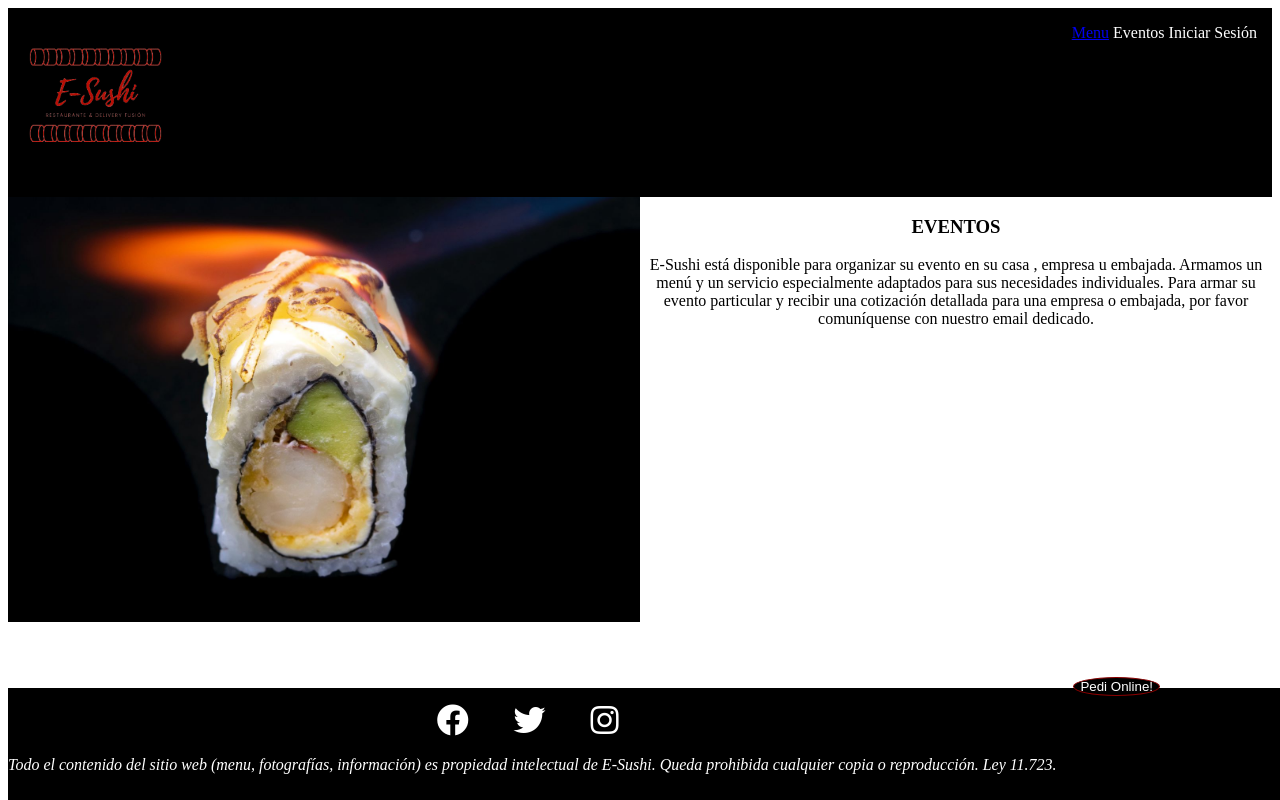
After one commit to fedentz/e-sushi, a Node server app: page /eventos in a window 1280 px wide. The commit adds this page. Run offline with Node 20, Linux system fonts and the light colour scheme.

Commit message:
agregado la parte de eventos

```diff
--- a/app.js
+++ b/app.js
@@ -10,4 +10,5 @@ app.get('/login', (req, res) => res.sendFile(path.join(__dirname, './views/login
 app.get('/producto', (req, res) => res.sendFile(path.join(__dirname, './views/producto.html')));
 app.get('/registro', (req, res) => res.sendFile(path.join(__dirname, './views/registro.html')));
 app.get('/menu', (req, res) => res.sendFile(path.join(__dirname, './views/menu.html')));
+app.get('/eventos', (req, res) => res.sendFile(path.join(__dirname, './views/eventos.html')));
 app.listen(3030, () => console.log('Corriendo el puerto 3030'));
--- a/package.json
+++ b/package.json
@@ -10,7 +10,7 @@
   },
   "scripts": {
     "test": "echo \"Error: no test specified\" && exit 1",
-    "start":"nodemon start"
+    "start": "nodemon start"
   },
   "repository": {
     "type": "git",
--- a/public/css/style.css
+++ b/public/css/style.css
@@ -105,6 +105,9 @@ padding-bottom: 10px;
     text-decoration: none;
     padding: 3px;
 }
+.eventos-texto{
+    text-align: center;
+}
 @media (min-width: 717px) {
 
     .burger{
@@ -121,5 +124,17 @@ padding-bottom: 10px;
     .navbar li{
         display: inline;
     }
+    .main-eventos{
+        width: 100%;
+        height: 100%;
+        display: flex;
+    }
+    .eventos-texto{
+        width: 50%;
+        display: block;
+    }
+    .eventos-img{
+        width: 50%;
+    }
 
 }
--- /dev/null
+++ b/views/eventos.html
@@ -0,0 +1,57 @@
+<!DOCTYPE html>
+<html lang="en">
+<head>
+    <meta charset="UTF-8">
+    <meta http-equiv="X-UA-Compatible" content="IE=edge">
+    <meta name="viewport" content="width=device-width, initial-scale=1.0">
+    <title>E-Sushi</title>
+</head>
+    <link href="https://cdnjs.cloudflare.com/ajax/libs/font-awesome/5.15.3/css/all.min.css" rel="stylesheet">
+    <link rel="stylesheet" href="/css/style.css">
+<body>
+    <header>
+        <main class="header-caja-madre">
+            <a href="/"><img class="logo" src="./images/logo-e-sushi.png" alt="Logo" ></a>
+            <section class="navbar">
+                <ul style="list-style: none;">
+                    <li><a href="#">Menu</a></li>
+                    <li><a href="#"></a>Eventos</li>
+                    <li><a href="#"></a>Iniciar Sesión</li>
+                </ul>
+
+            </section>
+        </main>
+        <div class="burger-menu"><button class="burger"><i class="fas fa-bars"></i></button></div>
+
+    </header>
+    <main>
+        <div class="main-eventos">
+            <div class="eventos-img">
+            <img src="/images/FOTOSUSHI9.jpeg" width="100%" height="100%">
+            </div>
+            <div class="eventos-texto">
+                <h3 id="eventos-titulo">EVENTOS</h3>
+                    <p id="eventos-p">E-Sushi está disponible para organizar su evento en su casa , empresa u
+                    embajada. Armamos un menú y un servicio especialmente adaptados para sus
+                    necesidades individuales.
+                    Para armar su evento particular y recibir una cotización detallada para una empresa o
+                    embajada, por favor comuníquense con nuestro email dedicado.</p>
+            </div>
+        </div>
+    </main>
+
+    <footer>
+        <section class="footer-box">
+            <div class="social"><a href="facebook.com/e-sushi" style="color: white; text-decoration: none;"><i class="fab fa-facebook"></i></a></div>
+            <div class="social"><a href="twitter.com/e-sushi" style="color: white; text-decoration: none;"><i class="fab fa-twitter"></i></a></div>
+            <div class="social"><a href="instagram.com/e-sushi" style="color: white; text-decoration: none;"><i class="fab fa-instagram"></i></a></div>
+        </section>
+        <p class="footer-text"> Todo el contenido del sitio web (menu, fotografías, información) es propiedad intelectual de E-Sushi.
+            Queda prohibida cualquier copia o reproducción. Ley 11.723.
+        </p>
+        <div>
+            <button class="boton-pedido">Pedi Online!</button>
+        </div>
+    </footer>
+</body>
+</html>
```
